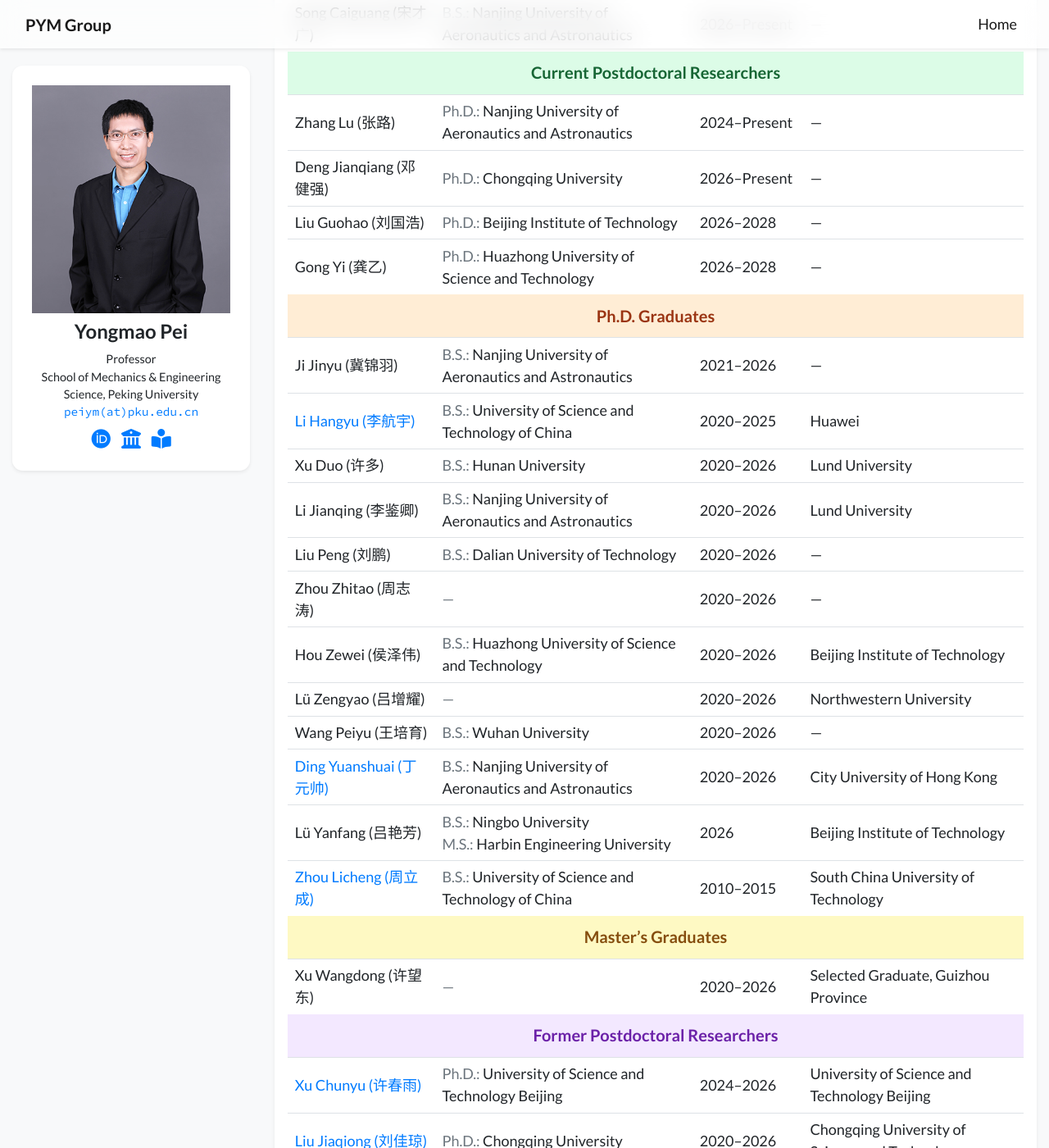
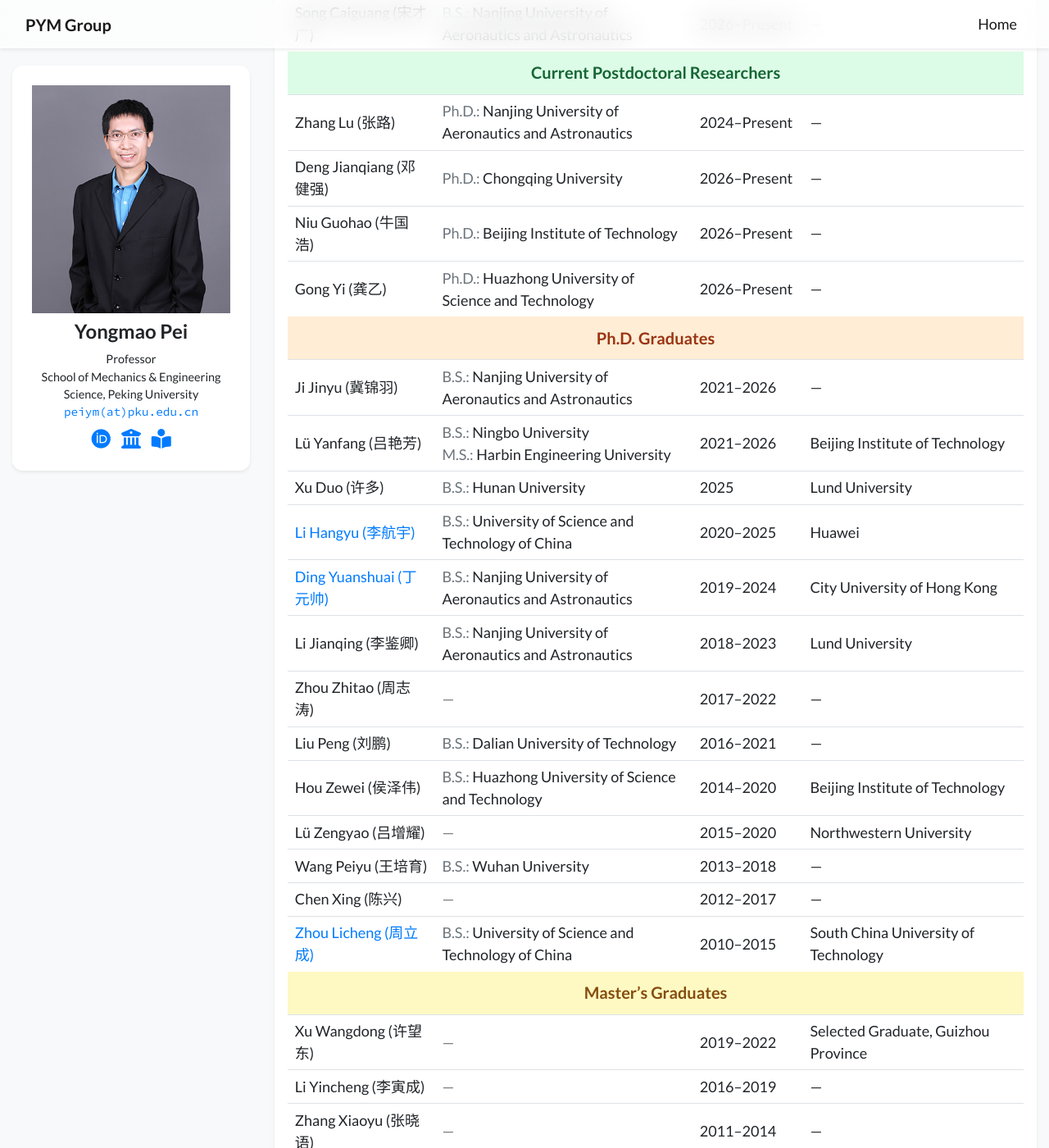
Before and after one commit to WuLin0919/PYM-GROUP, a Jekyll site: the page built from index.html, in a window 1280 px wide and 1400 px high, scrolled down 1770 px. Shown: the whole window at 82% size. Built offline with Jekyll 4.4.1, drawn with Linux system fonts in a browser that asks for light colours; nearby versions of some CDN libraries; a style sheet for code colours, icons or effects is not loaded.

Commit message:
Complete graduate study periods from thesis records

```diff
--- a/_data/members.yml
+++ b/_data/members.yml
@@ -83,17 +83,17 @@ members:
     degree: Postdoctoral Researcher
     period: 2026–Present
   - category: Current Postdoctoral Researcher
-    name: Liu Guohao
-    name_zh: 刘国浩
+    name: Niu Guohao
+    name_zh: 牛国浩
     doctoral: Beijing Institute of Technology
     degree: Postdoctoral Researcher
-    period: 2026–2028
+    period: 2026–Present
   - category: Current Postdoctoral Researcher
     name: Gong Yi
     name_zh: 龚乙
     doctoral: Huazhong University of Science and Technology
     degree: Postdoctoral Researcher
-    period: 2026–2028
+    period: 2026–Present
 
   - category: Ph.D. Graduate
     name: Ji Jinyu
@@ -102,6 +102,23 @@ members:
     doctoral: Peking University
     degree: Ph.D.
     period: 2021–2026
+  - category: Ph.D. Graduate
+    name: Lü Yanfang
+    name_zh: 吕艳芳
+    undergraduate: Ningbo University
+    masters: Harbin Engineering University
+    doctoral: Peking University
+    degree: Ph.D.
+    period: 2021–2026
+    destination: Beijing Institute of Technology
+  - category: Ph.D. Graduate
+    name: Xu Duo
+    name_zh: 许多
+    undergraduate: Hunan University
+    doctoral: Peking University
+    degree: Ph.D.
+    period: 2025
+    destination: Lund University
   - category: Ph.D. Graduate
     name: Li Hangyu
     name_zh: 李航宇
@@ -112,48 +129,49 @@ members:
     period: 2020–2025
     destination: Huawei
   - category: Ph.D. Graduate
-    name: Xu Duo
-    name_zh: 许多
-    undergraduate: Hunan University
+    name: Ding Yuanshuai
+    name_zh: 丁元帅
+    link: https://orcid.org/0000-0002-5003-0705
+    undergraduate: Nanjing University of Aeronautics and Astronautics
     doctoral: Peking University
     degree: Ph.D.
-    period: 2020–2026
-    destination: Lund University
+    period: 2019–2024
+    destination: City University of Hong Kong
   - category: Ph.D. Graduate
     name: Li Jianqing
     name_zh: 李鉴卿
     undergraduate: Nanjing University of Aeronautics and Astronautics
     doctoral: Peking University
     degree: Ph.D.
-    period: 2020–2026
+    period: 2018–2023
     destination: Lund University
+  - category: Ph.D. Graduate
+    name: Zhou Zhitao
+    name_zh: 周志涛
+    doctoral: Peking University
+    degree: Ph.D.
+    period: 2017–2022
   - category: Ph.D. Graduate
     name: Liu Peng
     name_zh: 刘鹏
     undergraduate: Dalian University of Technology
     doctoral: Peking University
     degree: Ph.D.
-    period: 2020–2026
-  - category: Ph.D. Graduate
-    name: Zhou Zhitao
-    name_zh: 周志涛
-    doctoral: Peking University
-    degree: Ph.D.
-    period: 2020–2026
+    period: 2016–2021
   - category: Ph.D. Graduate
     name: Hou Zewei
     name_zh: 侯泽伟
     undergraduate: Huazhong University of Science and Technology
     doctoral: Peking University
     degree: Ph.D.
-    period: 2020–2026
+    period: 2014–2020
     destination: Beijing Institute of Technology
   - category: Ph.D. Graduate
     name: Lü Zengyao
     name_zh: 吕增耀
     doctoral: Peking University
     degree: Ph.D.
-    period: 2020–2026
+    period: 2015–2020
     destination: Northwestern University
   - category: Ph.D. Graduate
     name: Wang Peiyu
@@ -161,25 +179,13 @@ members:
     undergraduate: Wuhan University
     doctoral: Peking University
     degree: Ph.D.
-    period: 2020–2026
+    period: 2013–2018
   - category: Ph.D. Graduate
-    name: Ding Yuanshuai
-    name_zh: 丁元帅
-    link: https://orcid.org/0000-0002-5003-0705
-    undergraduate: Nanjing University of Aeronautics and Astronautics
+    name: Chen Xing
+    name_zh: 陈兴
     doctoral: Peking University
     degree: Ph.D.
-    period: 2020–2026
-    destination: City University of Hong Kong
-  - category: Ph.D. Graduate
-    name: Lü Yanfang
-    name_zh: 吕艳芳
-    undergraduate: Ningbo University
-    masters: Harbin Engineering University
-    doctoral: Peking University
-    degree: Ph.D.
-    period: 2026
-    destination: Beijing Institute of Technology
+    period: 2012–2017
   - category: Ph.D. Graduate
     name: Zhou Licheng
     name_zh: 周立成
@@ -194,8 +200,18 @@ members:
     name: Xu Wangdong
     name_zh: 许望东
     degree: M.S.
-    period: 2020–2026
+    period: 2019–2022
     destination: Selected Graduate, Guizhou Province
+  - category: Master's Graduate
+    name: Li Yincheng
+    name_zh: 李寅成
+    degree: M.S.
+    period: 2016–2019
+  - category: Master's Graduate
+    name: Zhang Xiaoyu
+    name_zh: 张晓语
+    degree: M.S.
+    period: 2011–2014
 
   - category: Former Postdoctoral Researcher
     name: Xu Chunyu
```
